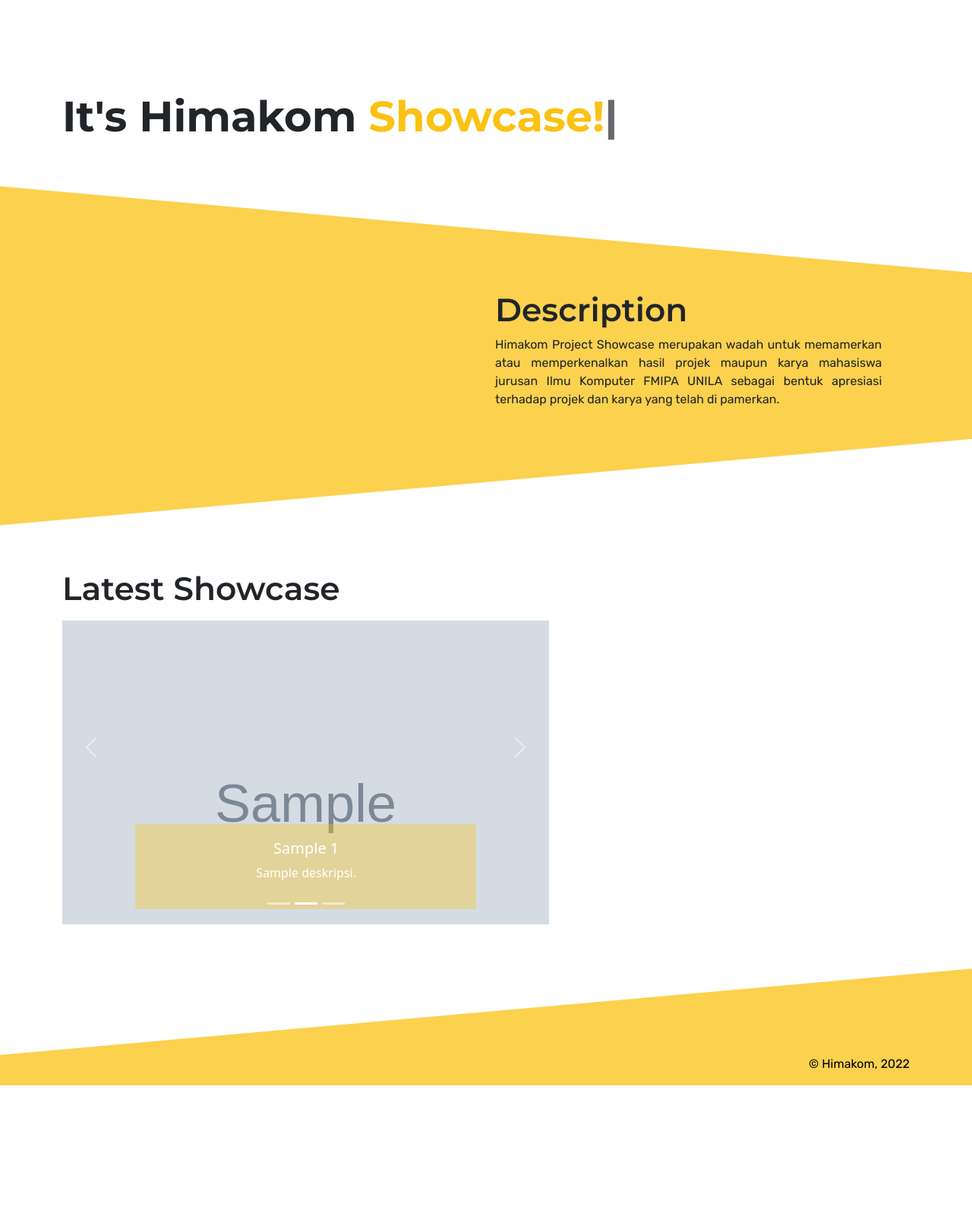
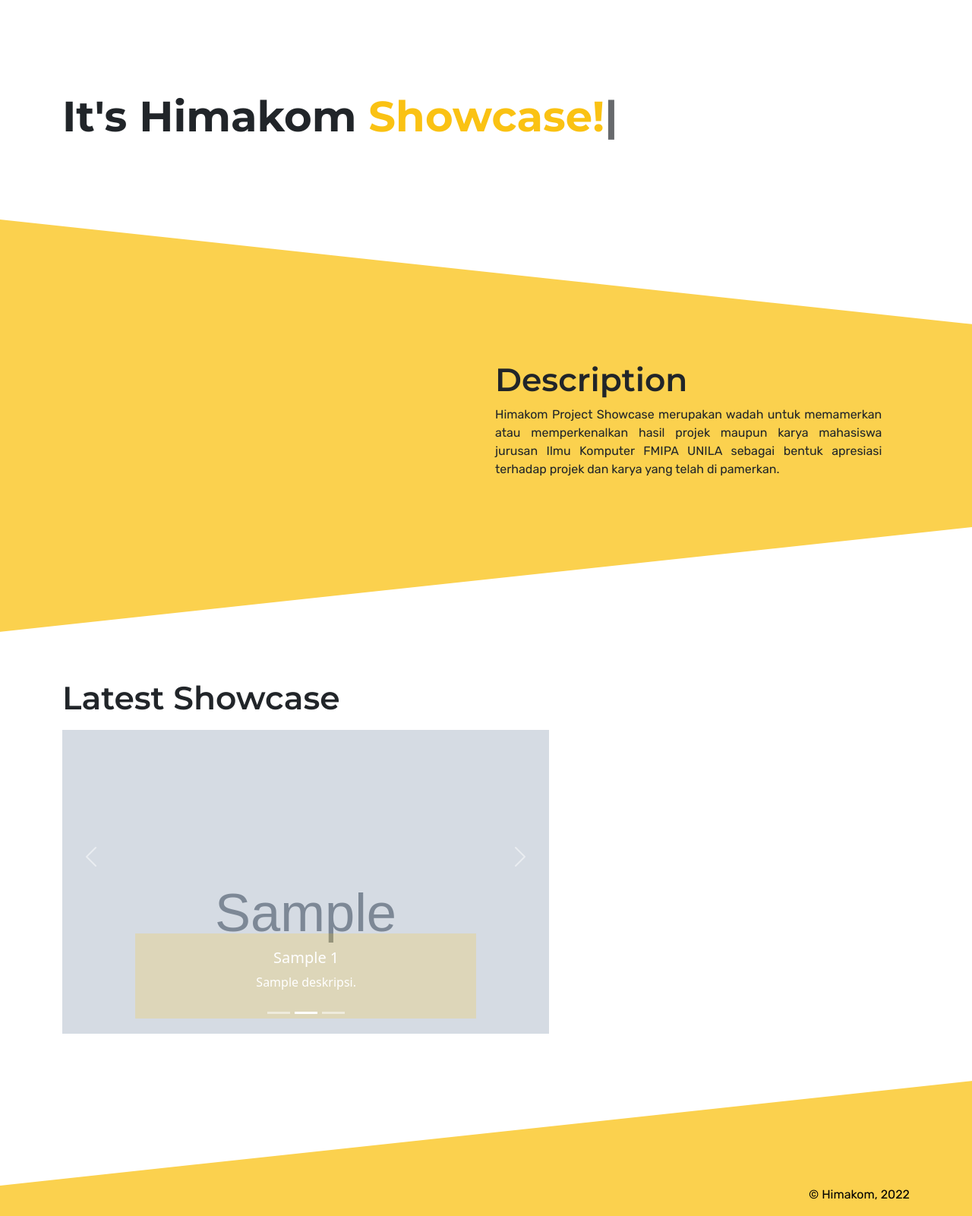
Before and after one commit to faizmuzaki/showcase, a Django app: template showcase/templates/showcase/index.html in a window 1280 px wide. Shown: the part 56-1657 px from the top of the page at 76% size. Before the commit the page ends 1485 px from the top, so only its background shows below. Run offline with Django 4.2, Linux system fonts and the light colour scheme; the template is opened without the code that fills it: most values are stand-ins (such as "Sample title", 1, 10 or a date in 2020); grey boxes marked "Sample" are stand-in pictures; some libraries are stand-ins or nearby versions; some web fonts are replaced.

Commit message:
update again on ui

```diff
--- a/showcase/static/showcase/css/style.css
+++ b/showcase/static/showcase/css/style.css
@@ -13,6 +13,7 @@
     --clr-yellow-light: rgba(250, 194, 19, 0.75);
     --clr-yellow-lighter: rgba(250, 194, 19, 0.60);
     --clr-yellow-lighterer: rgba(250, 194, 19, 0.35);
+    --clr-yellow-lightererer: rgba(250, 194, 19, 0.20);
     --clr-grey: rgba(155, 155, 155);
     --clr-light-grey: rgba(155, 155, 155, 0.75);
     --clr-lighter-grey: rgba(155, 155, 155, 0.60);
@@ -103,7 +104,7 @@
     position: relative;
     display: block;
     width: calc(100% + 1.3px);
-    height: 16.5vh;
+    height: 20vh;
     transform: rotateY(180deg);
 }
 
@@ -156,6 +157,7 @@
 }
 
 .about {
+    margin-top: 10vh;
     background-color: var(--clr-yellow-light);
 }
 
@@ -177,7 +179,7 @@
     position: relative;
     display: block;
     width: calc(100% + 1.3px);
-    height: 16.5vh;
+    height: 20vh;
 }
 
 .custom-shape-divider-bottom svg {
@@ -208,7 +210,7 @@
 .carousel-inner>.carousel-item>.carousel-caption {
     margin: 0 auto;
     text-indent: 1pt;
-    background-color: var(--clr-yellow-lighterer);
+    background-color: var(--clr-yellow-lightererer);
 }
 
 
@@ -240,7 +242,7 @@
 }
 
 .album .btn-group a:hover {
-    background-color: var(--clr-yellow-lighterer);
+    background-color: var(--clr-yellow-lightererer);
     color: var(--clr-yellow-dark);
 }
 
@@ -287,8 +289,8 @@
 }
 
 .page-link:hover {
-    background-color: var(--clr-yellow-lighterer);
-    border-color: var(--clr-yellow-lighterer);
+    background-color: var(--clr-yellow-lightererer);
+    border-color: var(--clr-yellow-lightererer);
     color: var(--clr-yellow-dark);
 }
 
@@ -325,13 +327,14 @@ iframe {
     text-align: justify;
 }
 
-.detail .github-link .bi-github,
-.detail .github-link a {
+.detail .link-45deg .bi-link-45deg,
+.detail .link-45deg a {
     color: black;
+    font-size: 1.025rem;
     transition: transform .2s ease;
 }
 
-.detail .github-link a:hover {
+.detail .link-45deg a:hover {
     color: var(--clr-yellow);
 }
 
--- a/showcase/templates/showcase/index.html
+++ b/showcase/templates/showcase/index.html
@@ -9,13 +9,13 @@
         </div>
     </div>
     <!-- <hr class="featurette-divider"> -->
-    <section id="about" class="about shake-left">
+    <section id="about" class="about">
         <div class="custom-shape-divider-top">
             <svg xmlns="http://www.w3.org/2000/svg" viewBox="0 0 1200 120" preserveAspectRatio="none">
                 <path d="M1200 120L0 16.48 0 0 1200 0 1200 120z" class="shape-fill"></path>
             </svg>
         </div>
-        <div class="container-fluid py-4">
+        <div class="container-fluid py-5">
             <div class="row text-about">
                 <div class="col-md-1"></div>
                 <div class="col-md-5">
@@ -39,7 +39,7 @@
         <div class="container">
             <div class="row text-show">
                 <div id="carouselExampleCaptions" class="carousel slide col-md-7" data-bs-ride="carousel">
-                    <h2 class="shake-left">Latest Showcase</h2>
+                    <h2 class="">Latest Showcase</h2>
                     <ol class="carousel-indicators">
                         <li data-bs-target="#carouselExampleCaptions" data-bs-slide-to="0" class=""></li>
                         <li data-bs-target="#carouselExampleCaptions" data-bs-slide-to="1" class="active" aria-current="true"></li>
```
Also changed, not shown: showcase/templates/showcase/detail.html (+5 -6 lines).
